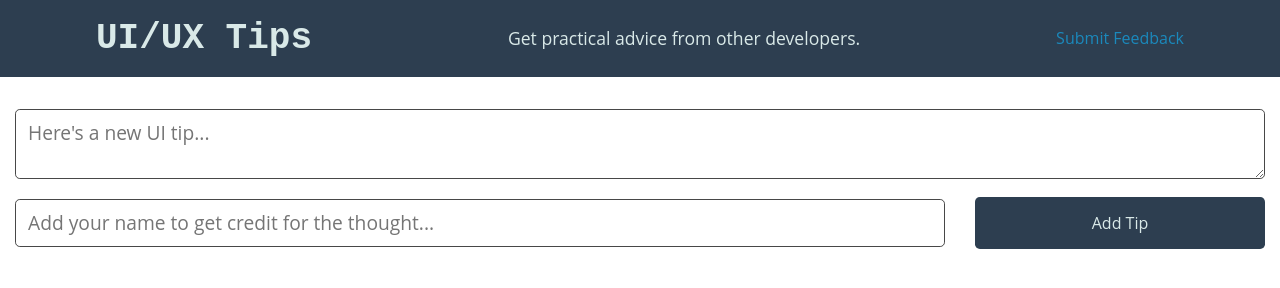
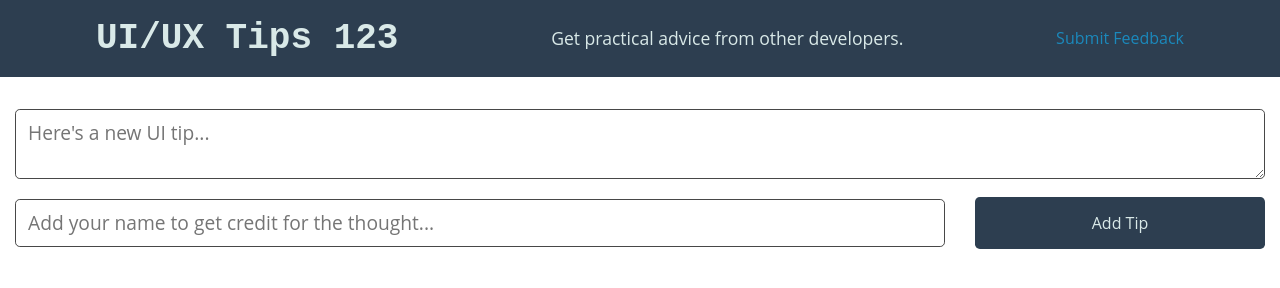
Before and after one commit to katyjmt/example-heroku-app, a website: page public/index.html in a window 1280 px wide. Drawn offline with Linux system fonts and the light colour scheme; no server answers.

Commit message:
Test Heading Update

```diff
--- a/public/index.html
+++ b/public/index.html
@@ -12,7 +12,7 @@
         <div
           class="container flex-row justify-space-between-lg justify-center align-center"
         >
-          <h1 class="m-0">UI/UX Tips</h1>
+          <h1 class="m-0">UI/UX Tips 123</h1>
           <p class="m-0">Get practical advice from other developers.</p>
           <a href="/feedback" class="m-0">Submit Feedback</a>
         </div>
```
